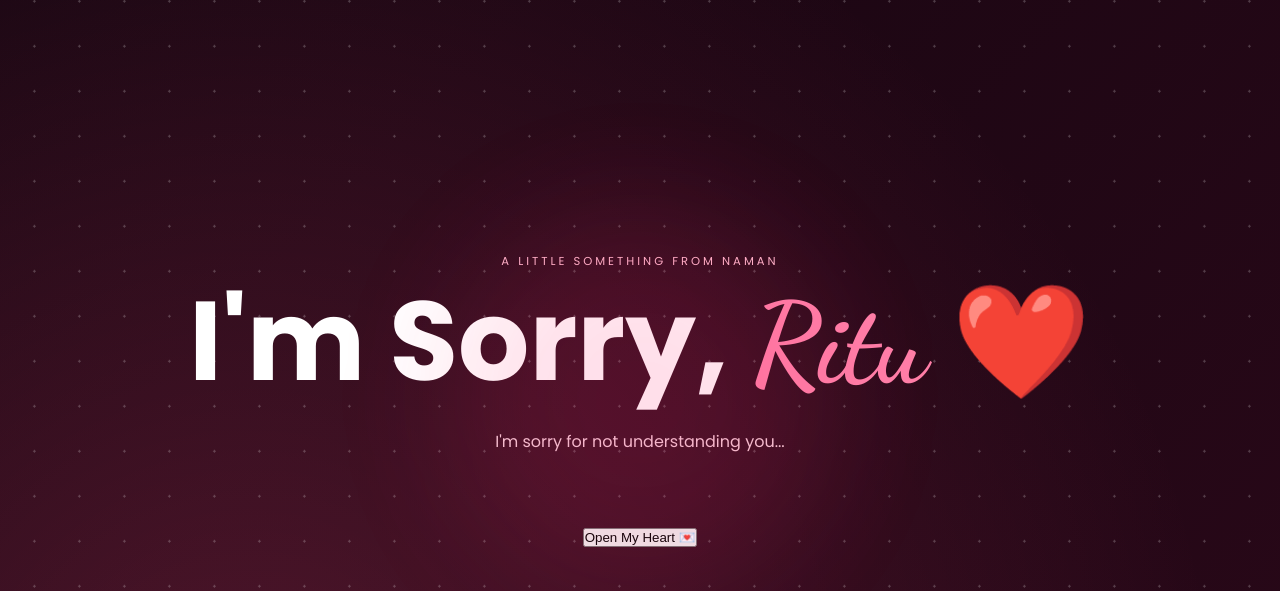
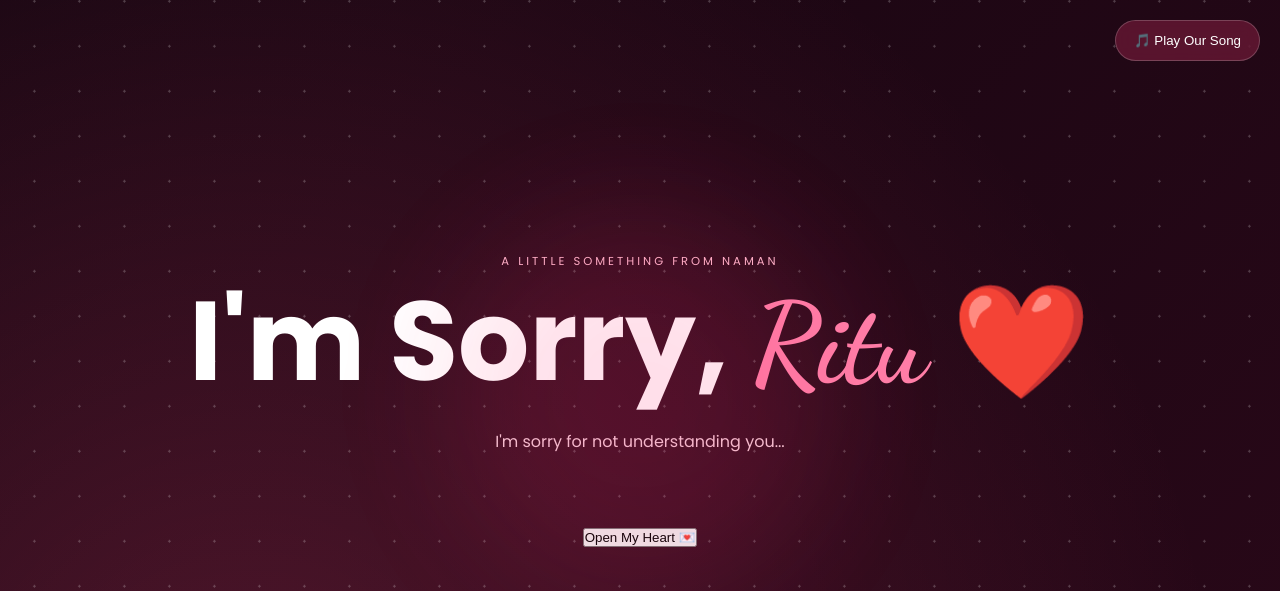
Before and after one commit to Naman-Pradhan/naman-ritu-sorry, a Flask app: page / in a window 1280 px wide. Shown: the top 591 px of the page. Run offline with Flask 3, Linux system fonts and the light colour scheme.

Commit message:
Update index.html

```diff
--- a/templates/index.html
+++ b/templates/index.html
@@ -22,6 +22,10 @@
             src="{{ url_for('static', filename='music.mp3') }}"
             type="audio/mpeg">
     </audio>
+
+    <button class="music-btn" onclick="toggleMusic()">
+    🎵 Play Our Song
+</button>
 
 
     <!-- HERO -->
```
